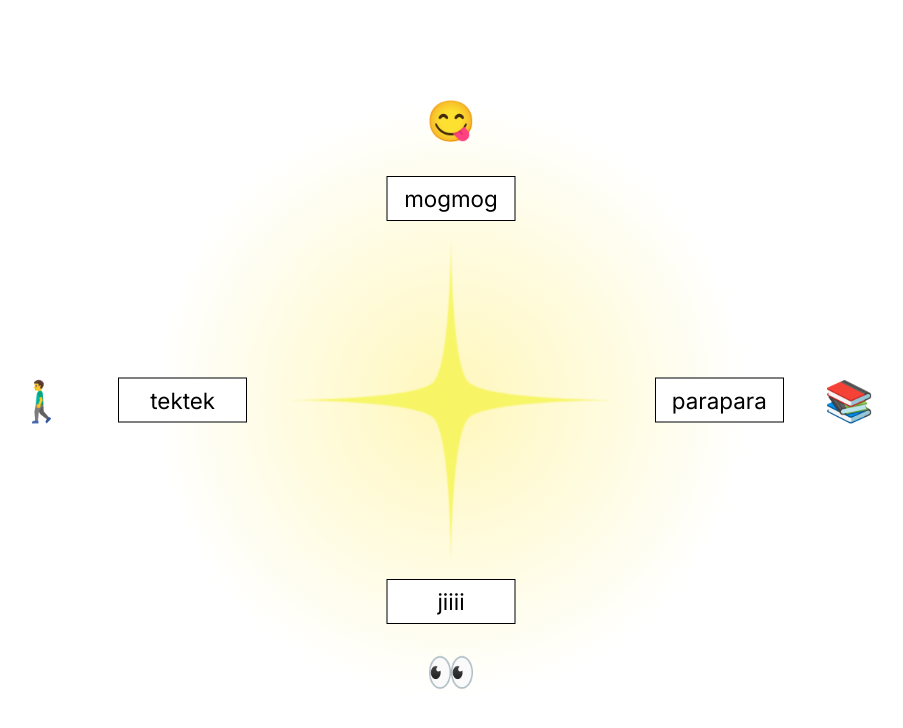
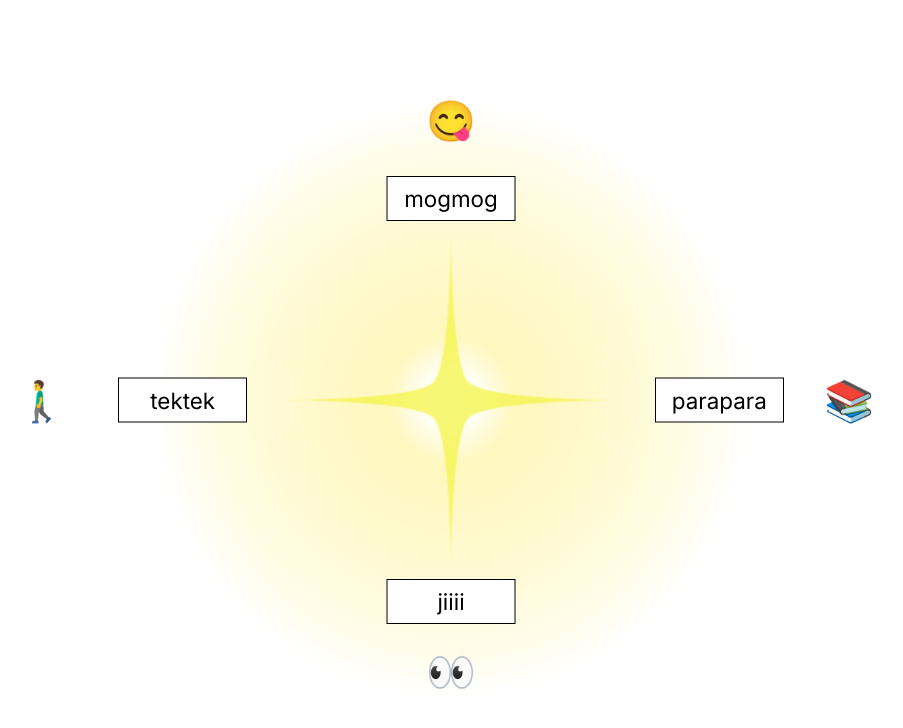
Before and after one commit to 0kyon/kyon-s-room, a Next.js app: page /livingroom in a window 1280 px wide. Shown: the top 728 px of the page, without its empty margins (189-1092 px from the left). Built offline with nearby package versions, Linux system fonts and the light colour scheme.

Commit message:
背景にグラデーションを追加、ドーナツ状の状態

```diff
--- a/src/app/livingroom/styles.module.css
+++ b/src/app/livingroom/styles.module.css
@@ -25,7 +25,15 @@
   left: 50%;
   width: 400px;
   height: 400px;
-  background: radial-gradient(ellipse at center, #FFF7BC 0%, transparent 70%);
+  background: radial-gradient(circle at center,
+    white 0%,
+    white 5%,
+    rgba(255, 247, 188, 0.95) 15%,
+    rgba(255, 247, 188, 0.8) 30%,
+    rgba(255, 247, 188, 0.6) 45%,
+    rgba(255, 247, 188, 0.3) 60%,
+    transparent 70%
+  );
   transform: translate(-50%, -50%) scale(1.5);
   z-index: 0;
 }
```
